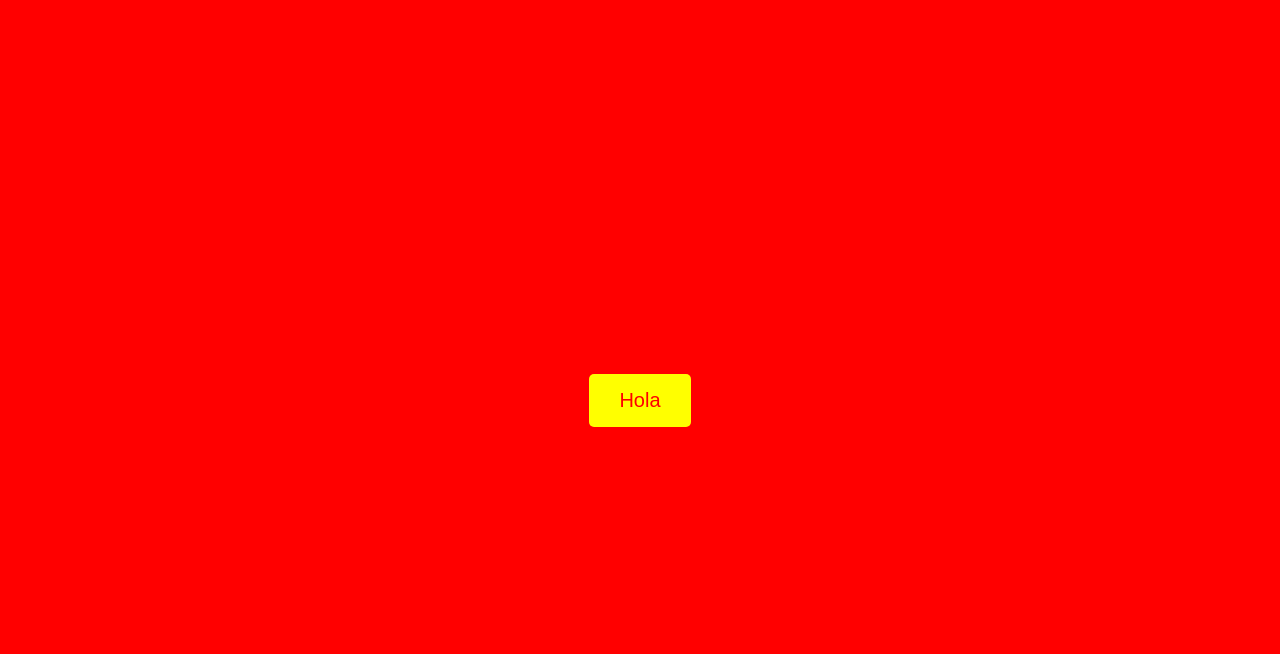
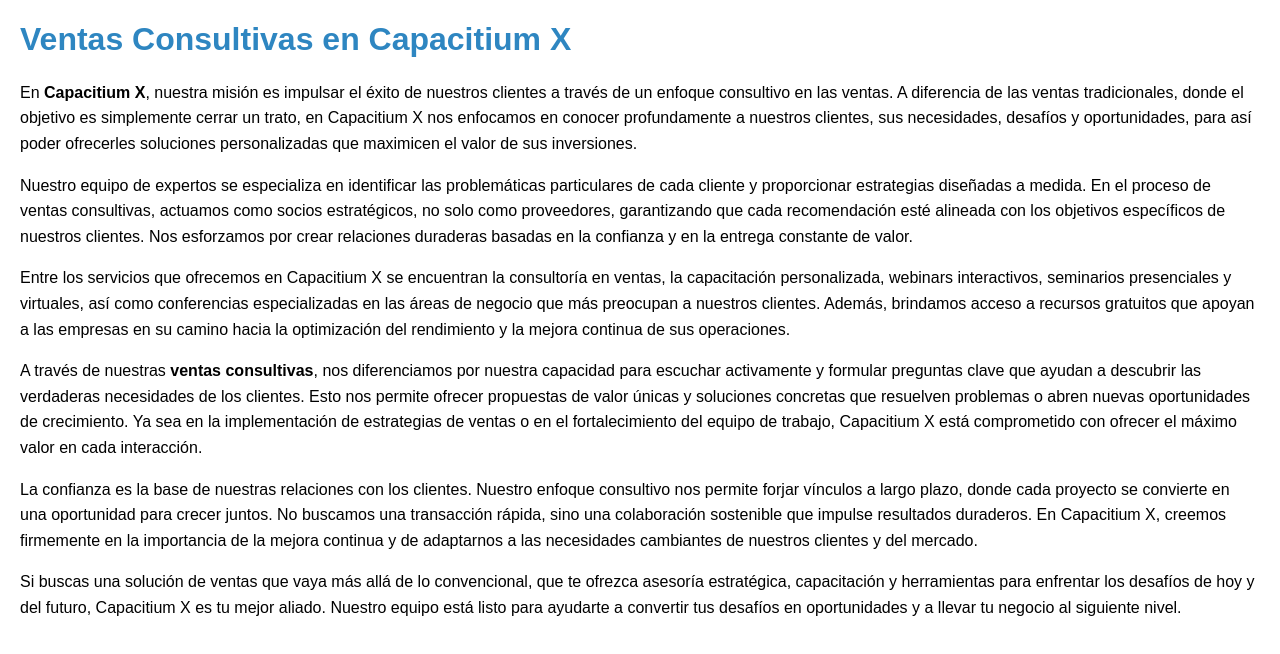
Before and after one commit to CapacitiumX/SITIO-WEB-, a plain HTML site: page Sitio.html in a window 1280 px wide. Drawn offline with Linux system fonts and the light colour scheme.

Commit message:
Update Sitio.html

```diff
--- a/Sitio.html
+++ b/Sitio.html
@@ -3,32 +3,40 @@
 <head>
     <meta charset="UTF-8">
     <meta name="viewport" content="width=device-width, initial-scale=1.0">
-    <title>Chinameca</title>
+    <title>Ventas Consultivas - Capacitium X</title>
     <style>
         body {
-            background-color: red;
-            display: flex;
-            justify-content: center;
-            align-items: center;
-            height: 100vh;
-            margin: 0;
             font-family: Arial, sans-serif;
+            margin: 20px;
         }
-        button {
-            padding: 15px 30px;
-            font-size: 20px;
-            background-color: yellow;
-            color: red;
-            border: none;
-            border-radius: 5px;
-            cursor: pointer;
+        h1 {
+            color: #2E86C1;
         }
-        button:hover {
-            background-color: orange;
+        p {
+            font-size: 16px;
+            line-height: 1.6;
         }
     </style>
 </head>
 <body>
-    <button onclick="alert('Hola')">Hola</button>
+    <h1>Ventas Consultivas en Capacitium X</h1>
+    <p>
+        En <strong>Capacitium X</strong>, nuestra misión es impulsar el éxito de nuestros clientes a través de un enfoque consultivo en las ventas. A diferencia de las ventas tradicionales, donde el objetivo es simplemente cerrar un trato, en Capacitium X nos enfocamos en conocer profundamente a nuestros clientes, sus necesidades, desafíos y oportunidades, para así poder ofrecerles soluciones personalizadas que maximicen el valor de sus inversiones.
+    </p>
+    <p>
+        Nuestro equipo de expertos se especializa en identificar las problemáticas particulares de cada cliente y proporcionar estrategias diseñadas a medida. En el proceso de ventas consultivas, actuamos como socios estratégicos, no solo como proveedores, garantizando que cada recomendación esté alineada con los objetivos específicos de nuestros clientes. Nos esforzamos por crear relaciones duraderas basadas en la confianza y en la entrega constante de valor.
+    </p>
+    <p>
+        Entre los servicios que ofrecemos en Capacitium X se encuentran la consultoría en ventas, la capacitación personalizada, webinars interactivos, seminarios presenciales y virtuales, así como conferencias especializadas en las áreas de negocio que más preocupan a nuestros clientes. Además, brindamos acceso a recursos gratuitos que apoyan a las empresas en su camino hacia la optimización del rendimiento y la mejora continua de sus operaciones.
+    </p>
+    <p>
+        A través de nuestras <strong>ventas consultivas</strong>, nos diferenciamos por nuestra capacidad para escuchar activamente y formular preguntas clave que ayudan a descubrir las verdaderas necesidades de los clientes. Esto nos permite ofrecer propuestas de valor únicas y soluciones concretas que resuelven problemas o abren nuevas oportunidades de crecimiento. Ya sea en la implementación de estrategias de ventas o en el fortalecimiento del equipo de trabajo, Capacitium X está comprometido con ofrecer el máximo valor en cada interacción.
+    </p>
+    <p>
+        La confianza es la base de nuestras relaciones con los clientes. Nuestro enfoque consultivo nos permite forjar vínculos a largo plazo, donde cada proyecto se convierte en una oportunidad para crecer juntos. No buscamos una transacción rápida, sino una colaboración sostenible que impulse resultados duraderos. En Capacitium X, creemos firmemente en la importancia de la mejora continua y de adaptarnos a las necesidades cambiantes de nuestros clientes y del mercado.
+    </p>
+    <p>
+        Si buscas una solución de ventas que vaya más allá de lo convencional, que te ofrezca asesoría estratégica, capacitación y herramientas para enfrentar los desafíos de hoy y del futuro, Capacitium X es tu mejor aliado. Nuestro equipo está listo para ayudarte a convertir tus desafíos en oportunidades y a llevar tu negocio al siguiente nivel.
+    </p>
 </body>
 </html>
```
